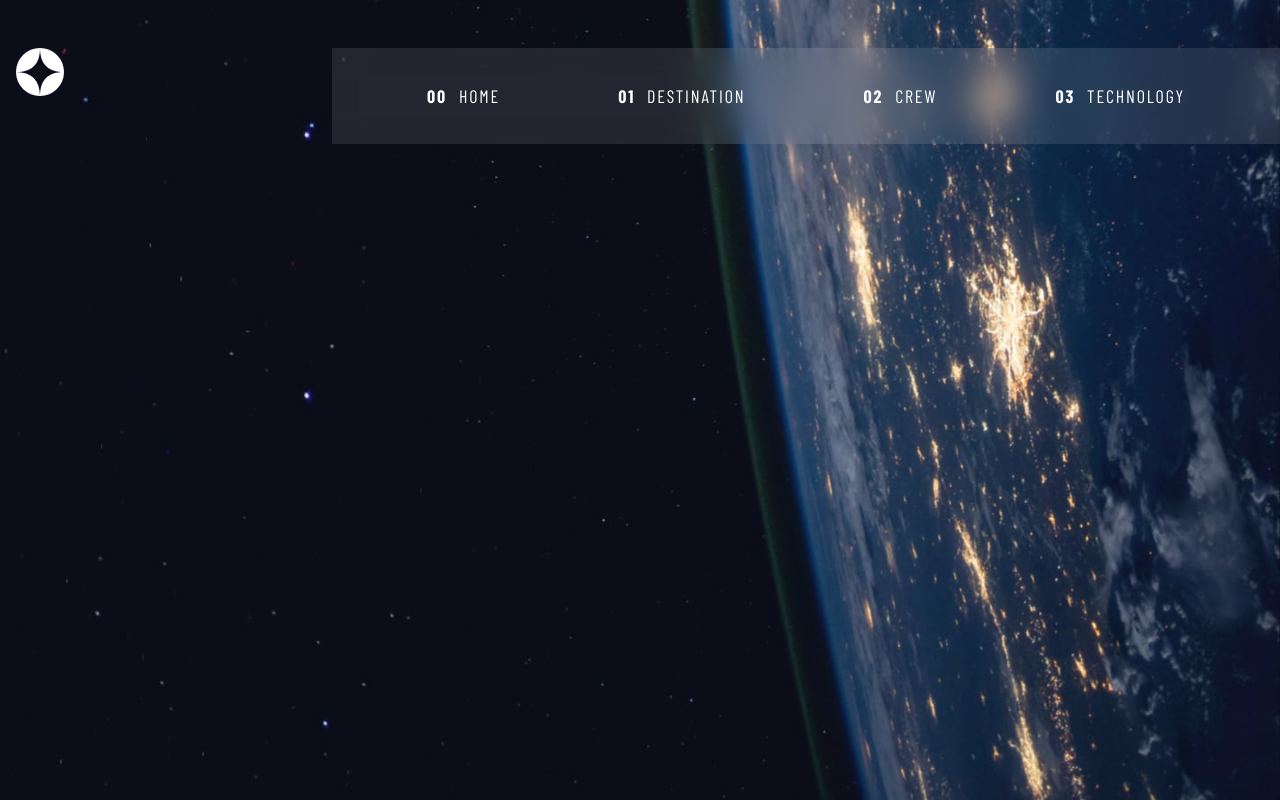
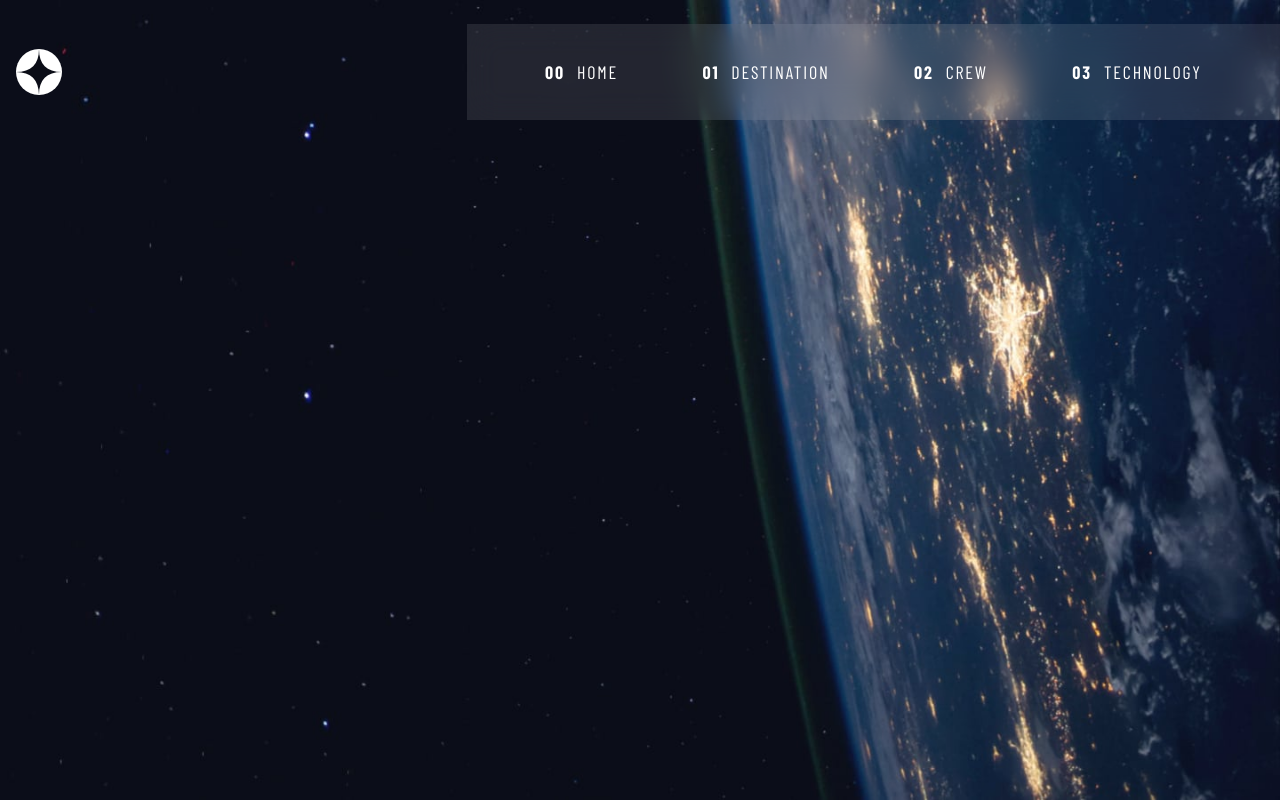
Before and after one commit to Sana-Shabeel/space-tourism-ts, a React (Vite) app: page / in a window 1280 px wide. Built offline with nearby package versions, Linux system fonts and the light colour scheme; a web font is replaced by a local one.

Commit message:
Add line on large screen

```diff
--- a/src/components/Navbar.tsx
+++ b/src/components/Navbar.tsx
@@ -10,12 +10,14 @@ const Navbar = () => {
     { num: "03", title: "TECHNOLOGY" },
   ];
   return (
-    <nav className="text-white flex justify-between items-center font-barlowCond md:h-24 mx-8 py-6 md:pl-4 md:mx-0 md:py-0">
+    <nav className="text-white flex justify-between items-center font-barlowCond p-6 md:p-0 md:h-24 md:pl-4">
       <div className="w-10 md:w-12">
         <img src="/assets/shared/logo.svg" alt="logo" />
       </div>
 
-      <ul className="hidden md:flex w-3/5 gap-6 h-full items-center justify-around bg-alphaWhite backdrop-blur-lg lg:mt-12 px-12 lg:w-3/4	">
+      <div className=" hidden lg:block w-1/3 bg-line h-1px relative left-6  z-40 "></div>
+
+      <ul className="hidden md:flex w-3/5 gap-6 h-full items-center justify-around bg-alphaWhite backdrop-blur-lg  px-12 lg:w-2/3	">
         {navbar.map(({ num, title }) => (
           <li className="text-lg tracking-widest font-extralight h-full flex justify-center items-center hover:border-b-2">
             <a href="">
```
